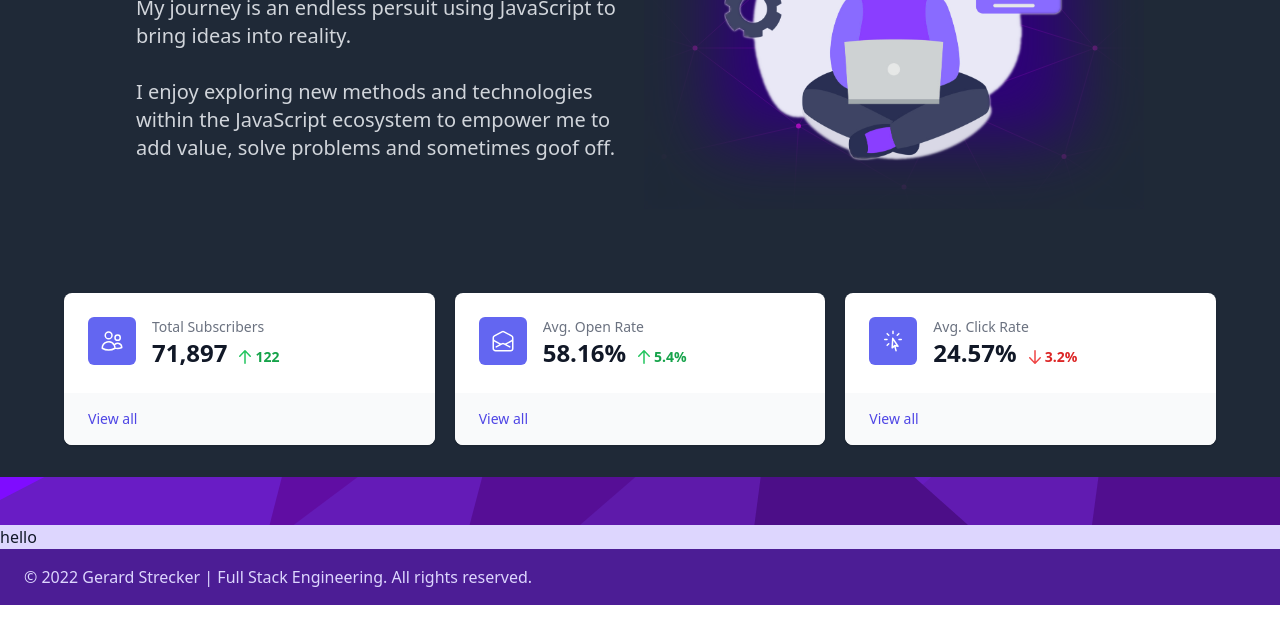
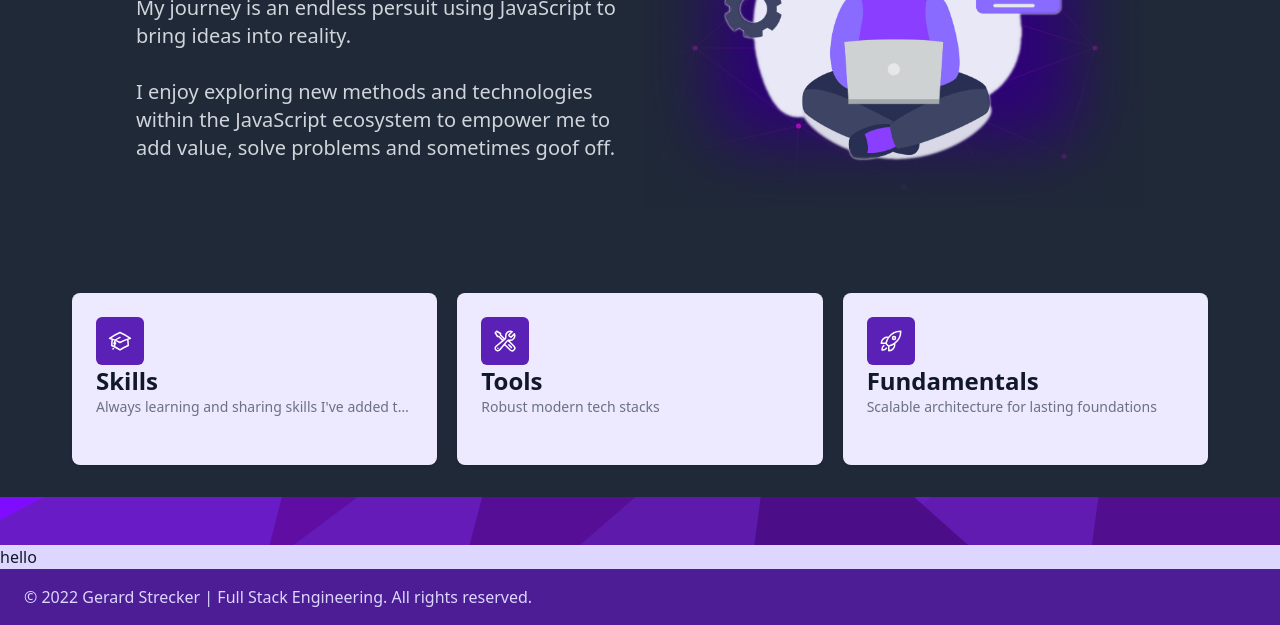
Before and after one commit to whoadood/portfolio, an Astro site: page / in a window 1280 px wide. Shown: the part 279-904 px from the top of the page. Built offline with nearby package versions, Linux system fonts and the light colour scheme; Astro itself is replaced by a stand-in of ours.

Commit message:
feat: bullet points

```diff
--- /dev/null
+++ b/src/components/StatCard.astro
@@ -0,0 +1,33 @@
+---
+type Props = {
+  svg?: any;
+  title: string;
+  text: string;
+};
+const { svg, title, text } = Astro.props;
+---
+
+<div
+  class="relative overflow-hidden rounded-lg bg-violet-100 px-4 pt-5 pb-12 shadow sm:px-6 sm:pt-6"
+>
+  <dt>
+    <div class="flex">
+      <div class="rounded-md bg-violet-800 p-3">
+        <slot />
+      </div>
+    </div>
+    <p class="text-2xl font-semibold text-gray-900">{title}</p>
+  </dt>
+  <p class="truncate text-sm font-medium text-gray-500">
+    {text}
+  </p>
+  <!-- <dd class="ml-16 flex items-baseline pb-6 sm:pb-7">
+    <div class="absolute inset-x-0 bottom-0 bg-gray-50 px-4 py-4 sm:px-6">
+      <div class="text-sm">
+        <a href="#" class="font-medium text-indigo-600 hover:text-indigo-500">
+          View all<span class="sr-only"> Total Subscribers stats</span>
+        </a>
+      </div>
+    </div>
+  </dd> -->
+</div>
--- a/src/components/Stats.astro
+++ b/src/components/Stats.astro
@@ -1,181 +1,62 @@
-<div class="max-w-6xl mx-auto mb-8">
+---
+import StatCard from "./StatCard.astro";
+---
+
+<div class="max-w-6xl mx-auto px-2 mb-8">
   <dl class="mt-5 grid grid-cols-1 gap-5 sm:grid-cols-2 lg:grid-cols-3">
-    <div
-      class="relative overflow-hidden rounded-lg bg-white px-4 pt-5 pb-12 shadow sm:px-6 sm:pt-6"
+    <StatCard
+      title="Skills"
+      text="Always learning and sharing skills I've added to my toolbelt"
     >
-      <dt>
-        <div class="absolute rounded-md bg-indigo-500 p-3">
-          <!-- Heroicon name: outline/users -->
       <svg
-            class="h-6 w-6 text-white"
         xmlns="http://www.w3.org/2000/svg"
         fill="none"
         viewBox="0 0 24 24"
         stroke-width="1.5"
         stroke="currentColor"
-            aria-hidden="true"
+        class="w-6 h-6 text-white"
       >
         <path
           stroke-linecap="round"
           stroke-linejoin="round"
-              d="M15 19.128a9.38 9.38 0 002.625.372 9.337 9.337 0 004.121-.952 4.125 4.125 0 00-7.533-2.493M15 19.128v-.003c0-1.113-.285-2.16-.786-3.07M15 19.128v.106A12.318 12.318 0 018.624 21c-2.331 0-4.512-.645-6.374-1.766l-.001-.109a6.375 6.375 0 0111.964-3.07M12 6.375a3.375 3.375 0 11-6.75 0 3.375 3.375 0 016.75 0zm8.25 2.25a2.625 2.625 0 11-5.25 0 2.625 2.625 0 015.25 0z"
+          d="M4.26 10.147a60.436 60.436 0 00-.491 6.347A48.627 48.627 0 0112 20.904a48.627 48.627 0 018.232-4.41 60.46 60.46 0 00-.491-6.347m-15.482 0a50.57 50.57 0 00-2.658-.813A59.905 59.905 0 0112 3.493a59.902 59.902 0 0110.399 5.84c-.896.248-1.783.52-2.658.814m-15.482 0A50.697 50.697 0 0112 13.489a50.702 50.702 0 017.74-3.342M6.75 15a.75.75 0 100-1.5.75.75 0 000 1.5zm0 0v-3.675A55.378 55.378 0 0112 8.443m-7.007 11.55A5.981 5.981 0 006.75 15.75v-1.5"
         ></path>
       </svg>
-        </div>
-        <p class="ml-16 truncate text-sm font-medium text-gray-500">
-          Total Subscribers
-        </p>
-      </dt>
-      <dd class="ml-16 flex items-baseline pb-6 sm:pb-7">
-        <p class="text-2xl font-semibold text-gray-900">71,897</p>
-        <p
-          class="ml-2 flex items-baseline text-sm font-semibold text-green-600"
-        >
-          <!-- Heroicon name: mini/arrow-up -->
+    </StatCard>
+    <StatCard title="Tools" text="Robust modern tech stacks">
       <svg
-            class="h-5 w-5 flex-shrink-0 self-center text-green-500"
-            xmlns="http://www.w3.org/2000/svg"
-            viewBox="0 0 20 20"
-            fill="currentColor"
-            aria-hidden="true"
-          >
-            <path
-              fill-rule="evenodd"
-              d="M10 17a.75.75 0 01-.75-.75V5.612L5.29 9.77a.75.75 0 01-1.08-1.04l5.25-5.5a.75.75 0 011.08 0l5.25 5.5a.75.75 0 11-1.08 1.04l-3.96-4.158V16.25A.75.75 0 0110 17z"
-              clip-rule="evenodd"></path>
-          </svg>
-          <span class="sr-only"> Increased by</span>
-          122
-        </p>
-        <div class="absolute inset-x-0 bottom-0 bg-gray-50 px-4 py-4 sm:px-6">
-          <div class="text-sm">
-            <a
-              href="#"
-              class="font-medium text-indigo-600 hover:text-indigo-500"
-            >
-              View all<span class="sr-only"> Total Subscribers stats</span>
-            </a>
-          </div>
-        </div>
-      </dd>
-    </div>
-
-    <div
-      class="relative overflow-hidden rounded-lg bg-white px-4 pt-5 pb-12 shadow sm:px-6 sm:pt-6"
-    >
-      <dt>
-        <div class="absolute rounded-md bg-indigo-500 p-3">
-          <!-- Heroicon name: outline/envelope-open -->
-          <svg
-            class="h-6 w-6 text-white"
         xmlns="http://www.w3.org/2000/svg"
         fill="none"
         viewBox="0 0 24 24"
         stroke-width="1.5"
         stroke="currentColor"
-            aria-hidden="true"
+        class="w-6 h-6 text-white"
       >
         <path
           stroke-linecap="round"
           stroke-linejoin="round"
-              d="M21.75 9v.906a2.25 2.25 0 01-1.183 1.981l-6.478 3.488M2.25 9v.906a2.25 2.25 0 001.183 1.981l6.478 3.488m8.839 2.51l-4.66-2.51m0 0l-1.023-.55a2.25 2.25 0 00-2.134 0l-1.022.55m0 0l-4.661 2.51m16.5 1.615a2.25 2.25 0 01-2.25 2.25h-15a2.25 2.25 0 01-2.25-2.25V8.844a2.25 2.25 0 011.183-1.98l7.5-4.04a2.25 2.25 0 012.134 0l7.5 4.04a2.25 2.25 0 011.183 1.98V19.5z"
+          d="M11.42 15.17L17.25 21A2.652 2.652 0 0021 17.25l-5.877-5.877M11.42 15.17l2.496-3.03c.317-.384.74-.626 1.208-.766M11.42 15.17l-4.655 5.653a2.548 2.548 0 11-3.586-3.586l6.837-5.63m5.108-.233c.55-.164 1.163-.188 1.743-.14a4.5 4.5 0 004.486-6.336l-3.276 3.277a3.004 3.004 0 01-2.25-2.25l3.276-3.276a4.5 4.5 0 00-6.336 4.486c.091 1.076-.071 2.264-.904 2.95l-.102.085m-1.745 1.437L5.909 7.5H4.5L2.25 3.75l1.5-1.5L7.5 4.5v1.409l4.26 4.26m-1.745 1.437l1.745-1.437m6.615 8.206L15.75 15.75M4.867 19.125h.008v.008h-.008v-.008z"
         ></path>
       </svg>
-        </div>
-        <p class="ml-16 truncate text-sm font-medium text-gray-500">
-          Avg. Open Rate
-        </p>
-      </dt>
-      <dd class="ml-16 flex items-baseline pb-6 sm:pb-7">
-        <p class="text-2xl font-semibold text-gray-900">58.16%</p>
-        <p
-          class="ml-2 flex items-baseline text-sm font-semibold text-green-600"
+    </StatCard>
+    <StatCard
+      title="Fundamentals"
+      text="Scalable architecture for lasting foundations"
     >
-          <!-- Heroicon name: mini/arrow-up -->
       <svg
-            class="h-5 w-5 flex-shrink-0 self-center text-green-500"
-            xmlns="http://www.w3.org/2000/svg"
-            viewBox="0 0 20 20"
-            fill="currentColor"
-            aria-hidden="true"
-          >
-            <path
-              fill-rule="evenodd"
-              d="M10 17a.75.75 0 01-.75-.75V5.612L5.29 9.77a.75.75 0 01-1.08-1.04l5.25-5.5a.75.75 0 011.08 0l5.25 5.5a.75.75 0 11-1.08 1.04l-3.96-4.158V16.25A.75.75 0 0110 17z"
-              clip-rule="evenodd"></path>
-          </svg>
-          <span class="sr-only"> Increased by</span>
-          5.4%
-        </p>
-        <div class="absolute inset-x-0 bottom-0 bg-gray-50 px-4 py-4 sm:px-6">
-          <div class="text-sm">
-            <a
-              href="#"
-              class="font-medium text-indigo-600 hover:text-indigo-500"
-            >
-              View all<span class="sr-only"> Avg. Open Rate stats</span>
-            </a>
-          </div>
-        </div>
-      </dd>
-    </div>
-
-    <div
-      class="relative overflow-hidden rounded-lg bg-white px-4 pt-5 pb-12 shadow sm:px-6 sm:pt-6"
-    >
-      <dt>
-        <div class="absolute rounded-md bg-indigo-500 p-3">
-          <!-- Heroicon name: outline/cursor-arrow-rays -->
-          <svg
-            class="h-6 w-6 text-white"
         xmlns="http://www.w3.org/2000/svg"
         fill="none"
         viewBox="0 0 24 24"
         stroke-width="1.5"
         stroke="currentColor"
-            aria-hidden="true"
+        class="w-6 h-6 text-white"
       >
         <path
           stroke-linecap="round"
           stroke-linejoin="round"
-              d="M15.042 21.672L13.684 16.6m0 0l-2.51 2.225.569-9.47 5.227 7.917-3.286-.672zM12 2.25V4.5m5.834.166l-1.591 1.591M20.25 10.5H18M7.757 14.743l-1.59 1.59M6 10.5H3.75m4.007-4.243l-1.59-1.59"
+          d="M15.59 14.37a6 6 0 01-5.84 7.38v-4.8m5.84-2.58a14.98 14.98 0 006.16-12.12A14.98 14.98 0 009.631 8.41m5.96 5.96a14.926 14.926 0 01-5.841 2.58m-.119-8.54a6 6 0 00-7.381 5.84h4.8m2.581-5.84a14.927 14.927 0 00-2.58 5.84m2.699 2.7c-.103.021-.207.041-.311.06a15.09 15.09 0 01-2.448-2.448 14.9 14.9 0 01.06-.312m-2.24 2.39a4.493 4.493 0 00-1.757 4.306 4.493 4.493 0 004.306-1.758M16.5 9a1.5 1.5 0 11-3 0 1.5 1.5 0 013 0z"
         ></path>
       </svg>
-        </div>
-        <p class="ml-16 truncate text-sm font-medium text-gray-500">
-          Avg. Click Rate
-        </p>
-      </dt>
-      <dd class="ml-16 flex items-baseline pb-6 sm:pb-7">
-        <p class="text-2xl font-semibold text-gray-900">24.57%</p>
-        <p class="ml-2 flex items-baseline text-sm font-semibold text-red-600">
-          <!-- Heroicon name: mini/arrow-down -->
-          <svg
-            class="h-5 w-5 flex-shrink-0 self-center text-red-500"
-            xmlns="http://www.w3.org/2000/svg"
-            viewBox="0 0 20 20"
-            fill="currentColor"
-            aria-hidden="true"
-          >
-            <path
-              fill-rule="evenodd"
-              d="M10 3a.75.75 0 01.75.75v10.638l3.96-4.158a.75.75 0 111.08 1.04l-5.25 5.5a.75.75 0 01-1.08 0l-5.25-5.5a.75.75 0 111.08-1.04l3.96 4.158V3.75A.75.75 0 0110 3z"
-              clip-rule="evenodd"></path>
-          </svg>
-          <span class="sr-only"> Decreased by</span>
-          3.2%
-        </p>
-        <div class="absolute inset-x-0 bottom-0 bg-gray-50 px-4 py-4 sm:px-6">
-          <div class="text-sm">
-            <a
-              href="#"
-              class="font-medium text-indigo-600 hover:text-indigo-500"
-            >
-              View all<span class="sr-only"> Avg. Click Rate stats</span>
-            </a>
-          </div>
-        </div>
-      </dd>
-    </div>
+    </StatCard>
   </dl>
 </div>
```
Also changed, not shown: 1 other file. Lines whose indentation alone changed are shown as unchanged.
